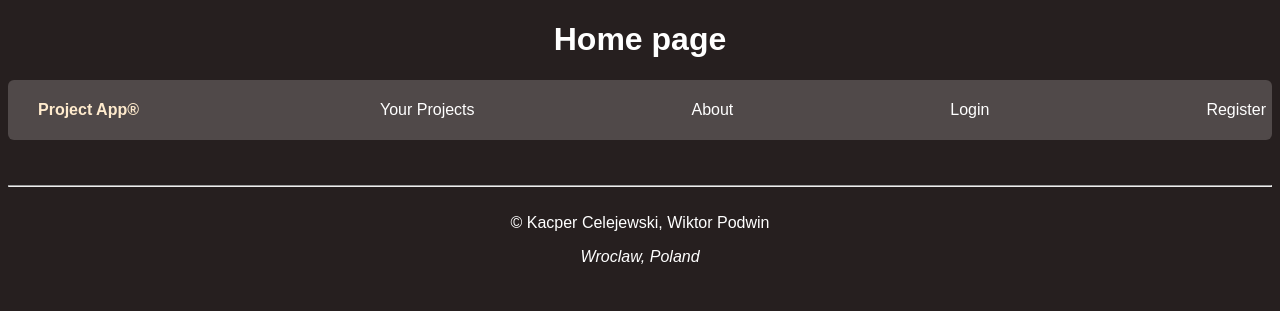
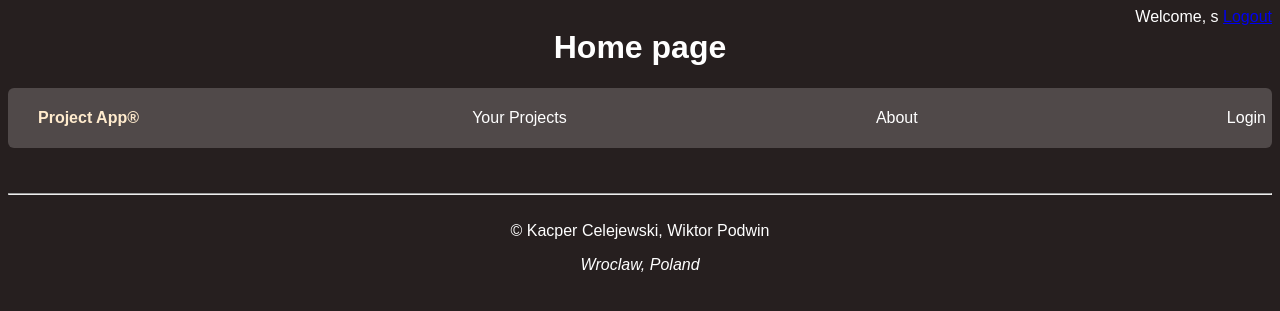
Before and after one commit to KacperCelejewski/project_app, a Flask app: page /home in a window 1280 px wide. Shown: the top 311 px of the page. Run offline with Flask 3, Linux system fonts and the light colour scheme; a user stored in the database is signed in.

Commit message:
log out func added

```diff
--- a/src/project/routes.py
+++ b/src/project/routes.py
@@ -3,7 +3,7 @@ from flask import render_template, redirect, url_for, flash, get_flashed_message
 from project.model import User
 from project.forms import Register_Form, Loginform
 from project import db
-from flask_login import login_user
+from flask_login import login_user, logout_user
 
 
 @app.route("/home")
@@ -73,3 +73,10 @@ def register_page():
 @app.route("/Your Projects")
 def projects_page():
     return render_template("users_project.html")
+
+
+@app.route("/logout")
+def logout_page():
+    logout_user()
+    flash("You have been logged out!", category="info")
+    return redirect(url_for("login_page"))
--- a/src/project/templates/base.html
+++ b/src/project/templates/base.html
@@ -78,8 +78,7 @@
             <li class="nav_element">
                 <a class="nav_link" href="{{ url_for('login_page')}}">Login</a>
             </li>
-            <li class="nav_element">
-                <a class="nav_link" href="{{ url_for('register_page')}}">Register</a>
+
             </li>
             </ul>
     </nav>
--- a/src/project/templates/home_page.html
+++ b/src/project/templates/home_page.html
@@ -3,8 +3,23 @@
 Home Page
 {% endblock %}
 {% block con %}
-<div style="text-align: center;">
+<style>
+    .log_out_but{
+
+        position: absolute;
+        top: 0;
+        right: 0;
+    }
+</style>
+<div style="display: flex;
+align-items: center;
+justify-content: center;
+position: relative;
+">
     <h1>Home page</h1>
+    <ui class="log_out_but">
+        Welcome, {{current_user.username}}
+        <a href="{{ url_for('logout_page') }}">Logout</a>
 </div>
 {% endblock %}
 
```
